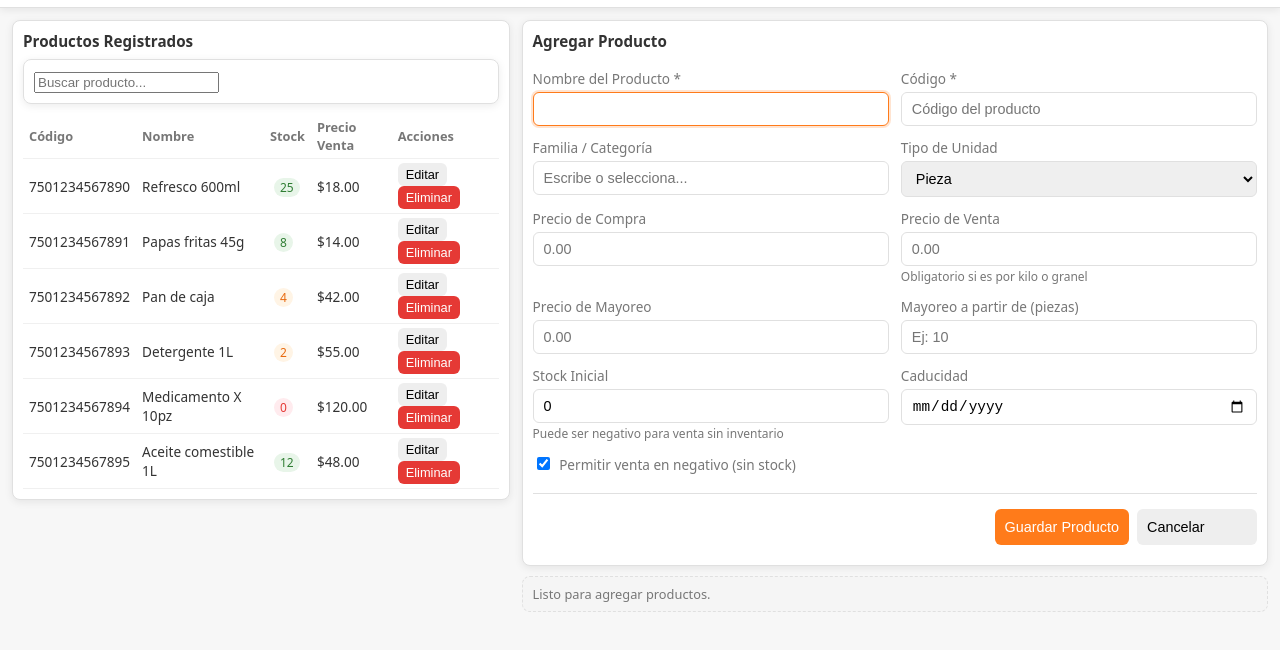
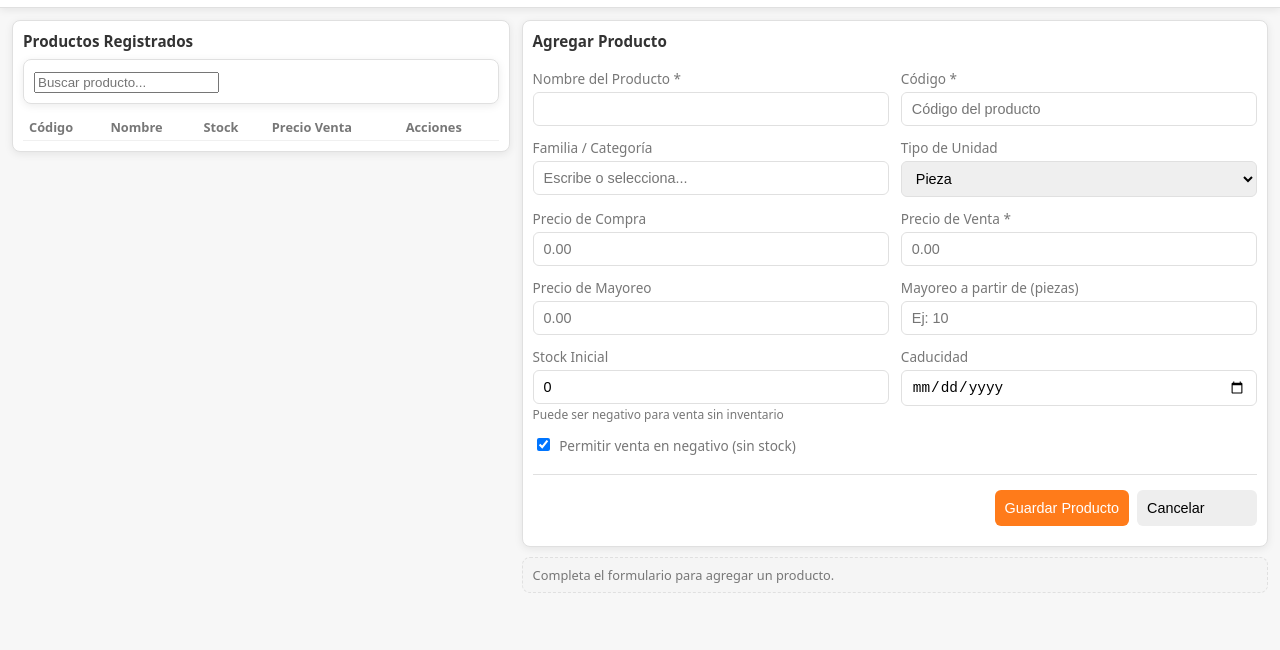
Before and after one commit to ventamaestrapos-byte/ventamaestra2.0, a website: page ventamaestra-applistaplaay/www/productos.html in a window 1280 px wide. Shown: the part 50-700 px from the top of the page. Drawn offline with Linux system fonts and the light colour scheme.

Commit message:
Limpiar productos ejemplo, hacer precio obligatorio, corregir guardado

```diff
--- a/ventamaestra-applistaplaay/www/productos.html
+++ b/ventamaestra-applistaplaay/www/productos.html
@@ -99,9 +99,8 @@
               </div>
 
               <div class="form-field">
-                <label id="salePriceLabel">Precio de Venta</label>
-                <input type="number" id="salePrice" step="0.01" min="0" placeholder="0.00">
-                <small style="color: #777;">Obligatorio si es por kilo o granel</small>
+                <label>Precio de Venta *</label>
+                <input type="number" id="salePrice" step="0.01" min="0" required placeholder="0.00">
               </div>
 
               <div class="form-field">
--- a/ventamaestra-applistaplaay/www/productos.js
+++ b/ventamaestra-applistaplaay/www/productos.js
@@ -1,84 +1,5 @@
 // Base de datos de productos en localStorage
-let productDatabase = JSON.parse(localStorage.getItem('ventamaestra_products')) || [
-  {
-    id: 1,
-    name: "Refresco 600ml",
-    barcode: "7501234567890",
-    family: "Bebidas",
-    purchasePrice: 10,
-    salePrice: 18,
-    wholesalePrice: 15,
-    wholesaleQty: 12,
-    stock: 25,
-    expiryDate: "2026-12-31",
-    allowNegative: true
-  },
-  {
-    id: 2,
-    name: "Papas fritas 45g",
-    barcode: "7501234567891",
-    family: "Abarrotes",
-    purchasePrice: 7,
-    salePrice: 14,
-    wholesalePrice: 12,
-    wholesaleQty: 24,
-    stock: 8,
-    expiryDate: "2026-06-30",
-    allowNegative: true
-  },
-  {
-    id: 3,
-    name: "Pan de caja",
-    barcode: "7501234567892",
-    family: "Abarrotes",
-    purchasePrice: 25,
-    salePrice: 42,
-    wholesalePrice: 38,
-    wholesaleQty: 6,
-    stock: 4,
-    expiryDate: "2025-12-20",
-    allowNegative: false
-  },
-  {
-    id: 4,
-    name: "Detergente 1L",
-    barcode: "7501234567893",
-    family: "Limpieza",
-    purchasePrice: 30,
-    salePrice: 55,
-    wholesalePrice: 50,
-    wholesaleQty: 6,
-    stock: 2,
-    expiryDate: "",
-    allowNegative: true
-  },
-  {
-    id: 5,
-    name: "Medicamento X 10pz",
-    barcode: "7501234567894",
-    family: "Farmacia",
-    purchasePrice: 70,
-    salePrice: 120,
-    wholesalePrice: 0,
-    wholesaleQty: 0,
-    stock: 0,
-    expiryDate: "2026-03-15",
-    allowNegative: true
-  },
-  {
-    id: 6,
-    name: "Aceite comestible 1L",
-    barcode: "7501234567895",
-    family: "Abarrotes",
-    purchasePrice: 30,
-    salePrice: 48,
-    wholesalePrice: 45,
-    wholesaleQty: 12,
-    stock: 12,
-    expiryDate: "2026-08-30",
-    allowNegative: true
-  }
-];
+let productDatabase = JSON.parse(localStorage.getItem('ventamaestra_products')) || [];
 
 let editingProductId = null;
 
@@ -114,50 +35,18 @@ function attachEvents() {
   productForm.addEventListener('submit', handleSubmit);
   cancelBtn.addEventListener('click', resetForm);
   productSearch.addEventListener('input', handleSearch);
-
-  // Cambiar requerimiento de precio según tipo de unidad
-  if (unitTypeInput) {
-    unitTypeInput.addEventListener('change', updatePriceRequirement);
-  }
-
-  // Focus inicial
   productNameInput.focus();
-}
-
-function updatePriceRequirement() {
-  const unitType = unitTypeInput.value;
-  const salePriceLabel = document.getElementById('salePriceLabel');
-
-  if (unitType === 'kilo' || unitType === 'granel') {
-    salePriceInput.required = true;
-    if (salePriceLabel) {
-      salePriceLabel.innerHTML = 'Precio de Venta * (por ' + unitType + ')';
-    }
-  } else {
-    salePriceInput.required = false;
-    if (salePriceLabel) {
-      salePriceLabel.textContent = 'Precio de Venta';
-    }
-  }
 }
 
 function handleSubmit(e) {
   e.preventDefault();
-
-  // Validación manual adicional para kilo/granel
-  const unitType = unitTypeInput ? unitTypeInput.value : 'pieza';
-  if ((unitType === 'kilo' || unitType === 'granel') && !salePriceInput.value) {
-    alert('El precio de venta es obligatorio para productos por kilo o granel.');
-    salePriceInput.focus();
-    return;
-  }
 
   const product = {
     id: editingProductId || Date.now(),
     name: productNameInput.value.trim(),
     barcode: barcodeInput.value.trim(),
     family: familyInput.value.trim(),
-    unitType: unitType,
+    unitType: unitTypeInput ? unitTypeInput.value : 'pieza',
     purchasePrice: parseFloat(purchasePriceInput.value) || 0,
     salePrice: parseFloat(salePriceInput.value) || 0,
     wholesalePrice: parseFloat(wholesalePriceInput.value) || 0,
@@ -167,8 +56,9 @@ function handleSubmit(e) {
     allowNegative: allowNegativeInput ? allowNegativeInput.checked : true
   };
 
-  console.log('Guardando producto:', product);
+  try {
 
+  try {
     if (editingProductId) {
       // Editar
       const index = productDatabase.findIndex(p => p.id === editingProductId);
@@ -185,6 +75,10 @@ function handleSubmit(e) {
     saveToLocalStorage();
     renderProductsTable();
     resetForm();
+  } catch (error) {
+    console.error('Error al guardar producto:', error);
+    updateStatus('Error al guardar el producto. Revisa la consola.');
+  }
 }
 
 function saveToLocalStorage() {
```
Lines whose indentation alone changed are shown as unchanged.
